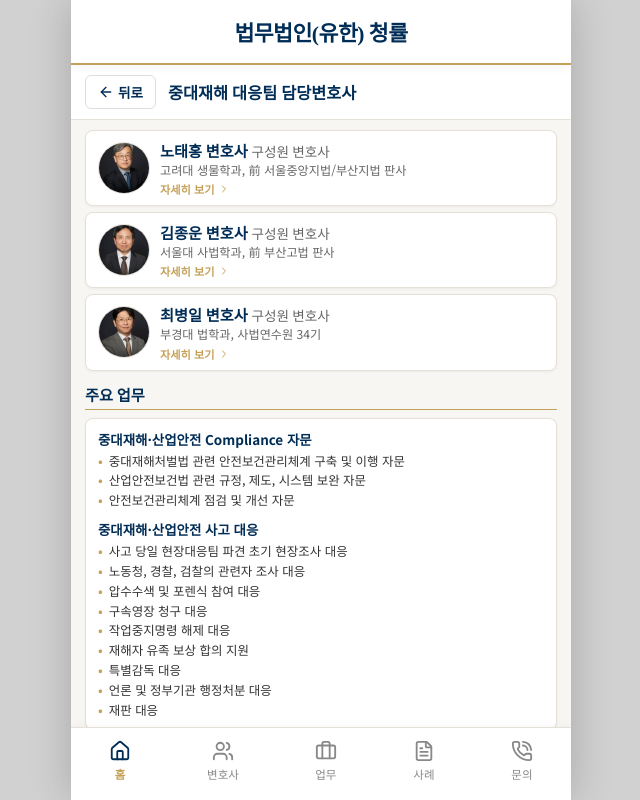
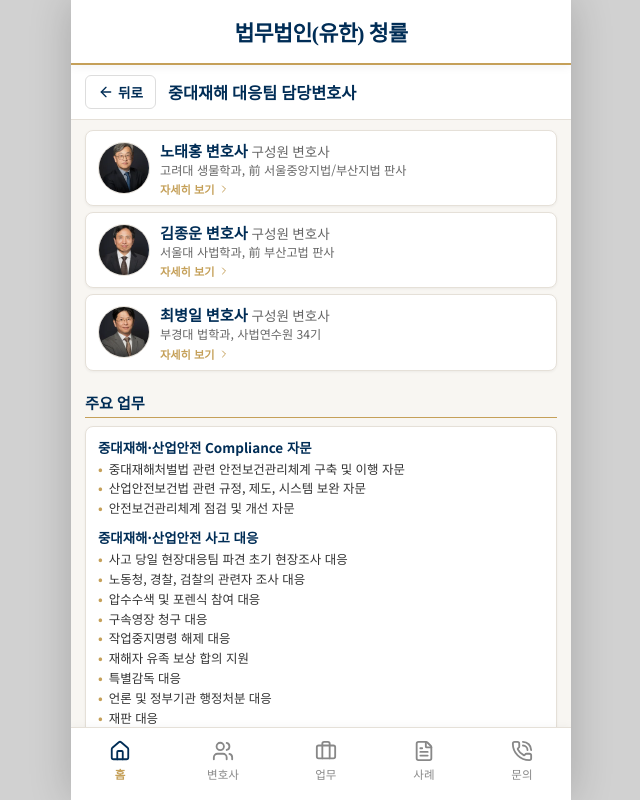
Before and after one commit to 2gateless/bluelaw, a React (Vite) app: page / in a window 1280 px wide. Both pictures are taken after a click on the button "중대재해 대응팀 운영". Shown: the whole page, without its empty margins (319-959 px from the left). Built offline with nearby package versions, Linux system fonts and the light colour scheme; the HTML template or start-up script is replaced by a standard one.

Commit message:
중대재해 대응팀 주요 업무 섹션 상단 간격 미세 조정

```diff
--- a/src/index.css
+++ b/src/index.css
@@ -821,7 +821,7 @@ button.home-news-btn .news-title {
 }
 
 .major-tasks-section {
-  margin: 12px 14px 0;
+  margin: 20px 14px 0;
 }
 
 .major-tasks-heading {
```
